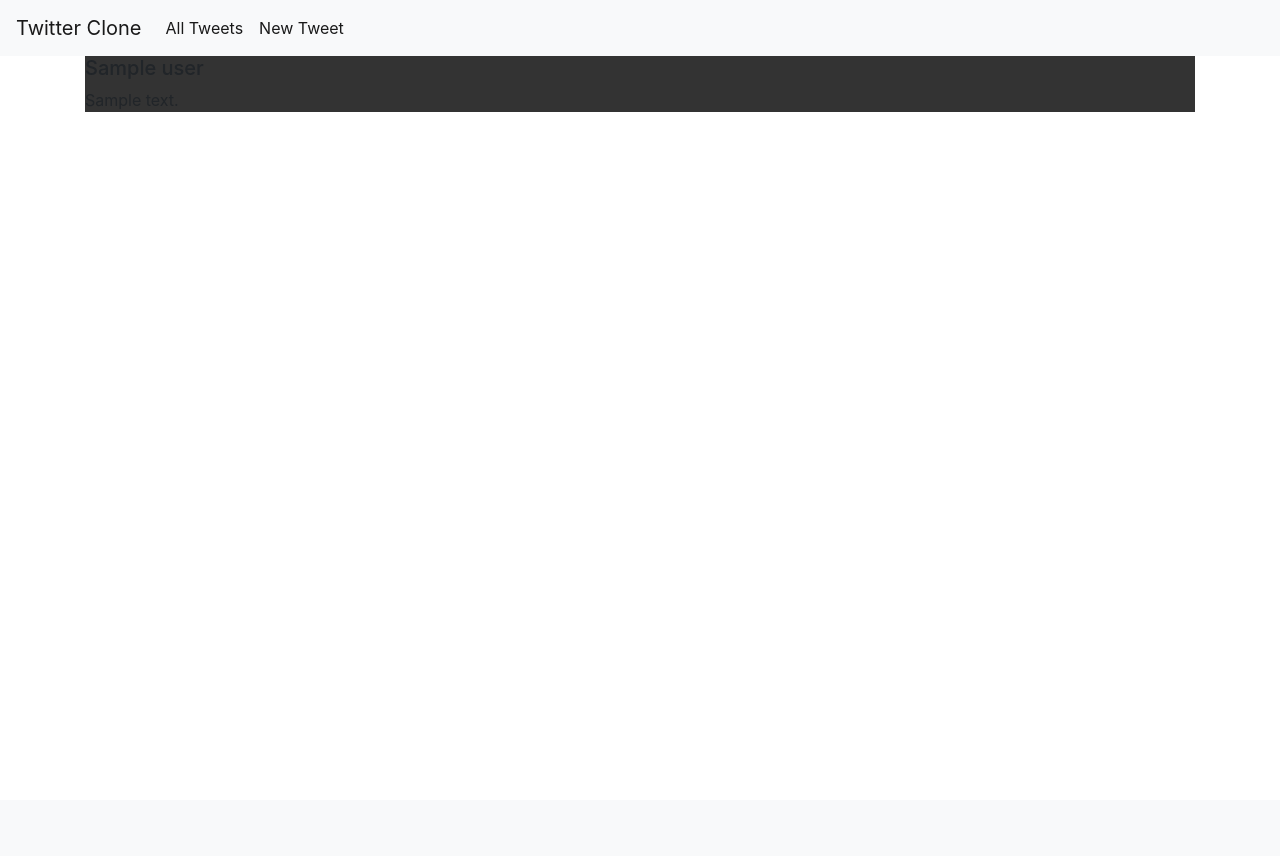
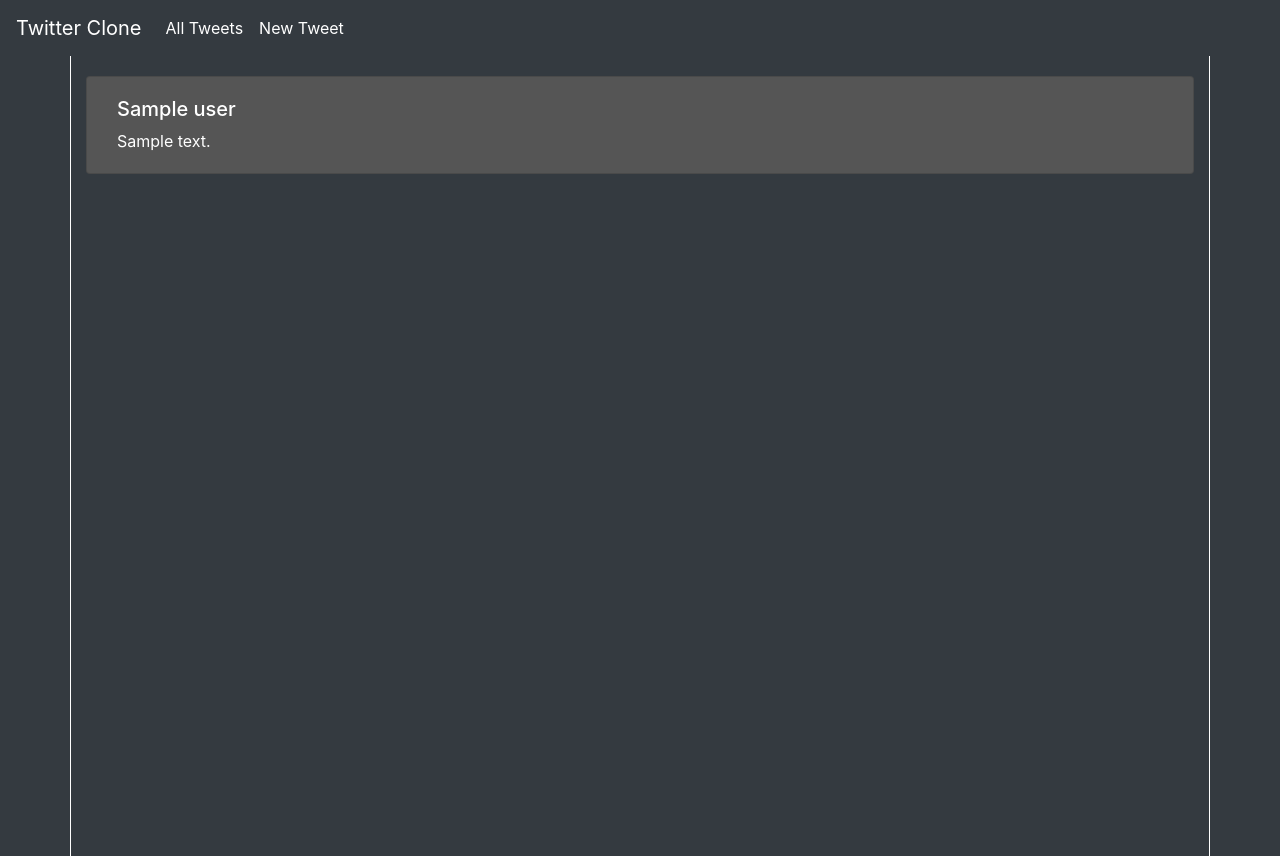
Before and after one commit to nicholasbus/twitterclone, a Node server app: template app/views/all.ejs in a window 1280 px wide. Before the commit the page ends 112 px from the top, so only its background shows below. Run offline with Node 20, Linux system fonts and the light colour scheme; the template is opened without the code that fills it: most values are stand-ins (such as "Sample title", 1, 10 or a date in 2020).

Commit message:
added some styles to the pages and did some file restructuring

```diff
--- a/app/public/css/main.css
+++ b/app/public/css/main.css
@@ -1,3 +1,32 @@
+body {
+    height: 100vh;
+}
+
+
+
+#main-all-tweets {
+    margin-top: 0;
+    height: 100%;
+    padding-top: 10px;
+    padding-bottom: 10px;
+
+    border-right: 1px solid white ;
+    border-left: 1px solid white ;
+
+
+}
+
+
 .tweet {
-    background-color: #333 !important;
+    background-color: #555 !important;
+    color: #fff;
+    margin: 10px 0px 10px 0px;
+    padding: 0px 10px 0px 10px;
+
+    /* width: 75%;s */
+
 }
+
+label {
+    color: white;
+}
--- a/app/views/all.ejs
+++ b/app/views/all.ejs
@@ -1,11 +1,11 @@
 <%- include('./partials/header') %>
 <%- include('./partials/nav') %>
-<div class="container">
+<div class="container bg-dark" id="main-all-tweets">
 
 
     <% docs.reverse().forEach(tweet => { %>
-        <div class="media tweet">
-            <div class="media-body">
+        <div class="card tweet">
+            <div class="card-body">
             <h5 class="mt-0"><%= tweet.user %></h5>
             <%= tweet.text %>
             </div>
--- a/app/views/newtweet.ejs
+++ b/app/views/newtweet.ejs
@@ -5,12 +5,13 @@
     <br />
     <form action="/tweet" method="POST" >
         <div class="form-group">
-            <label for="selectUser">User: </label>
+            <label for="selectUser">Choose User: </label>
             <select class="form-control" name="user">
                 <% users.forEach(user => { %>
                     <option value="<%= user %>"> <%= user %></option>
                 <% }) %>
             </select>
+            <small><a href="/newuser">Create New User</a></small>
         </div>
         <div class="form-group">
           <label for="inputText">Text</label>
--- a/app/views/partials/header.ejs
+++ b/app/views/partials/header.ejs
@@ -8,4 +8,4 @@
     <link rel="stylesheet" href="https://stackpath.bootstrapcdn.com/bootstrap/4.3.1/css/bootstrap.min.css" integrity="sha384-ggOyR0iXCbMQv3Xipma34MD+dH/1fQ784/j6cY/iJTQUOhcWr7x9JvoRxT2MZw1T" crossorigin="anonymous">
 
 </head>
-<body>
+<body class="bg-dark">
--- a/app/views/partials/nav.ejs
+++ b/app/views/partials/nav.ejs
@@ -1,4 +1,4 @@
-<nav class="navbar navbar-expand-lg navbar-light bg-light">
+<nav class="navbar navbar-expand-lg navbar-dark bg-dark">
     <a class="navbar-brand" href="/all">Twitter Clone</a>
     <button class="navbar-toggler" type="button" data-toggle="collapse" data-target="#navbarNav" aria-controls="navbarNav" aria-expanded="false" aria-label="Toggle navigation">
       <span class="navbar-toggler-icon"></span>
```
